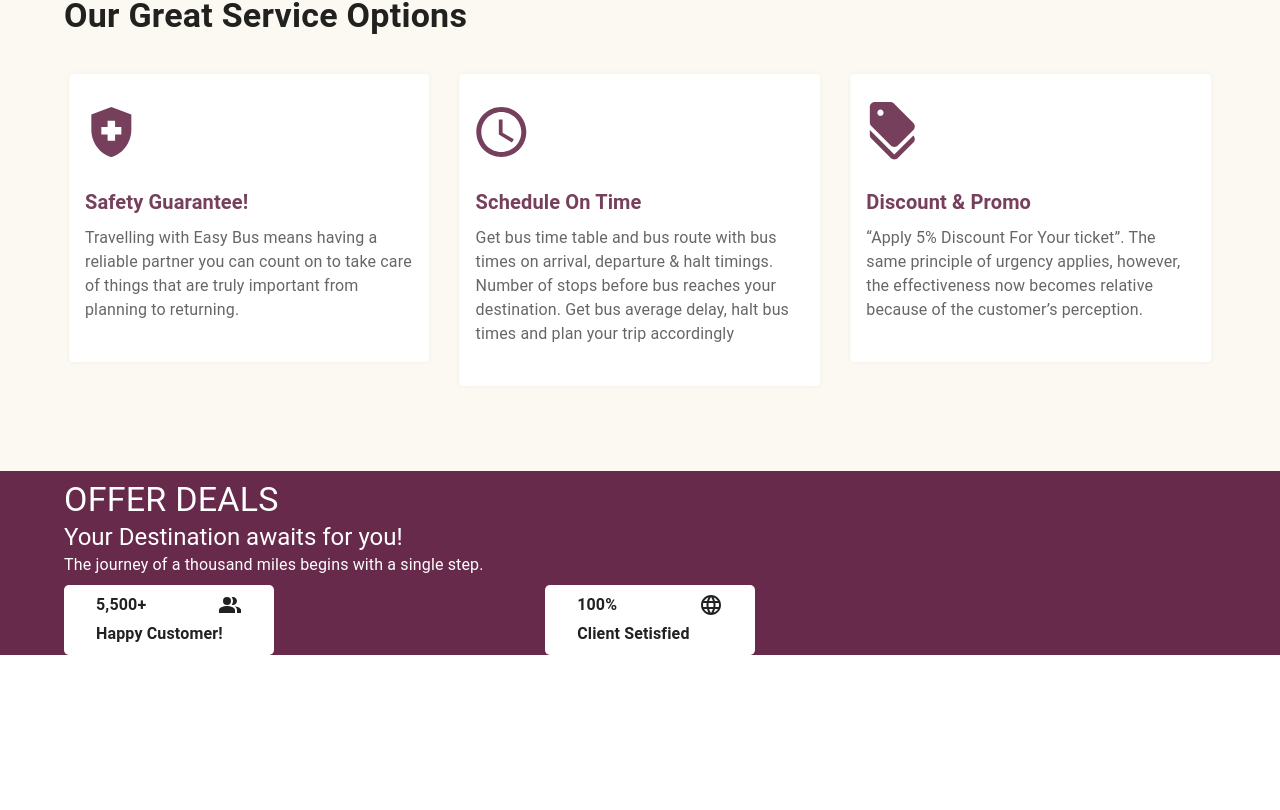
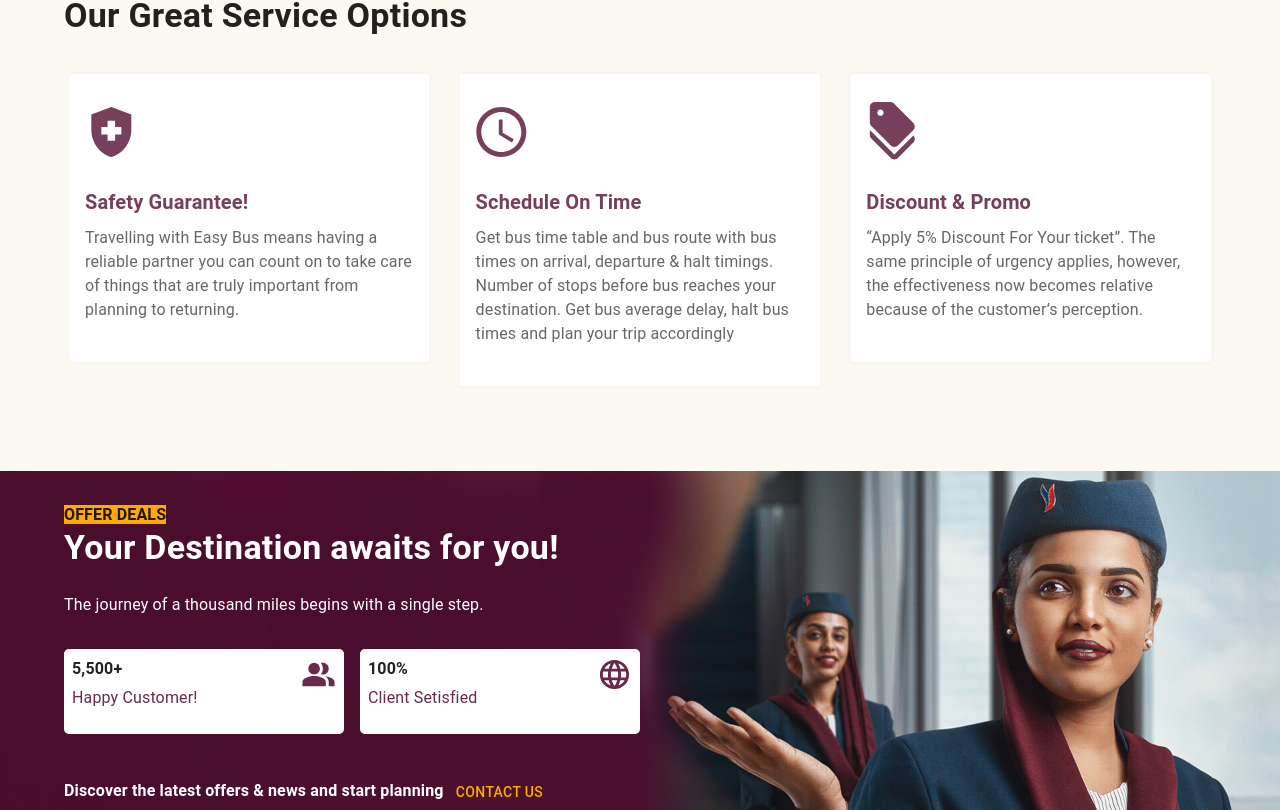
Before and after one commit to apo-star/React_Easybus, a React (Vite) app in the folder frontend/: page / in a window 1280 px wide. Shown: the part 3600-4410 px from the top of the page. Before the commit the page ends 4255 px from the top, so only its background shows below. Built offline with nearby package versions, Linux system fonts and the light colour scheme.

Commit message:
destibation section added

```diff
--- a/frontend/src/pages/contact/Contact.jsx
+++ b/frontend/src/pages/contact/Contact.jsx
@@ -1,5 +1,40 @@
+import { Box, Typography, FormControl, TextField,Button,Input  } from "@mui/material";
+
+
 const Contact = () => {
-  return <div></div>;
+  const handleSubmit = (e) => {
+    e.preventDefault();
+
+  }
+  return (
+    <Box>
+      <Box sx={{width:"100%",height:"243px"}}></Box>
+      <Box>
+        <Box marginTop={1} sx={{ textAlign:"center"}}>
+          <Typography variant="p">CONTACT US NOW</Typography>
+          <Typography variant="h5">Write a Message</Typography>
+        </Box>
+        <Box sx={{display:"flex",justifyContent:"center"}}>
+          <form onSubmit={handleSubmit}>
+            <Box>
+              <TextField name="name" id="outlined" placeholder="Your Name" variant="outlined" />
+              <TextField id="outlined-basic" placeholder="Your Email" variant="outlined" />
+            </Box>
+            <Box>
+              <TextField id="outlined-basic" placeholder="Subject" variant="outlined" />
+              <TextField id="outlined-basic" placeholder="Your Mobile" variant="outlined" />
+            </Box>
+            <Box  sx={{display:"flex",justifyContent:"center"}}>
+              <TextField id="outlined-basic" placeholder="Message" variant="outlined" />
+            </Box>
+            <Box  sx={{display:"flex",justifyContent:"center"}}>
+              <Button type="submit" variant="contained">Submit</Button>
+            </Box>
+          </form>
+        </Box>
+      </Box>
+    </Box>
+  );
 };
 
 export default Contact;
--- a/frontend/src/pages/home/sections/destination/counter.css
+++ b/frontend/src/pages/home/sections/destination/counter.css
@@ -1,3 +1,8 @@
 .counter{
     border-radius: 5px;
 }
+.destination-bg{
+    background-image: url("../../../../assets/destination_bg.jpg");
+    width: 100%;
+    background-size: cover;
+}
--- a/frontend/src/pages/home/sections/destination/destination.jsx
+++ b/frontend/src/pages/home/sections/destination/destination.jsx
@@ -1,11 +1,13 @@
-import { Box, Stack, Typography } from '@mui/material';
+import { Box, Button, Stack, Typography } from '@mui/material';
 import PeopleAltIcon from '@mui/icons-material/PeopleAlt';
 import LanguageIcon from '@mui/icons-material/Language';
 import React from 'react'
 import { useCountUp } from 'react-countup';
 
 import './counter.css';
-import { Container } from '@mui/system';
+import { useNavigate } from 'react-router-dom';
+
+
 
 const Destination = () => {
   useCountUp({
@@ -24,43 +26,48 @@ const Destination = () => {
     duration: 0.9,
     enableScrollSpy: true,
   });
+  const navigate = useNavigate()
   return (
-    <Box sx={{ bgcolor: "#672A4B" }} >
-      <Stack maxWidth={"90%"} mx={"auto"} paddingTop={1}>
+    <Box className="destination-bg">
+      <Stack maxWidth={"90%"} mx={"auto"} paddingTop={4}>
         <Box marginBottom={1}>
-          <Typography variant="h4" sx={{ color: "#FFF" }}>OFFER DEALS</Typography>
-          <Typography variant="h5" sx={{ color: "#FFF" }}>Your Destination awaits for you!</Typography>
-          <Typography variant="p" sx={{ color: "#FFF" }}>The journey of a thousand miles begins with a single step.</Typography>
+          <Typography marginBottom={1} variant="p" sx={{fontWeight:"bold",backgroundColor:"#FFA903" }}>OFFER DEALS</Typography>
+          <Typography marginBottom={3} variant="h4" sx={{ color: "#FFF",fontWeight:"bold" }}>Your Destination awaits for you!</Typography>
+          <Typography marginBottom={3} variant="p" sx={{ color: "#FFF" }}>The journey of a thousand miles begins with a single step.</Typography>
         </Box>
-        <Box maxWidth={"60%"} display="flex" justifyContent="space-between" >
+        <Box marginTop={3} maxWidth={"50%"} display="flex" justifyContent="space-between" sx={{flexDirection:{xs:"column",lg:"row"}, }} >
 
-          <Box width={210} height={70} sx={{ bgcolor: "#fff" }} className="counter">
+          <Box width={280} height={85} sx={{ bgcolor: "#fff", marginBottom:{xs:"10px", lg:"0"} }} className="counter">
 
-            <Box margin={1} display="flex" sx={{ flexDirection: 'column' }}>
-              <Container sx={{display:"flex", justifyContent:"space-between",marginBottom:"5px"}} >
+            <Box margin={1} display="flex" sx={{ flexDirection: 'row' }}>
+              <Box  sx={{ display: "flex", justifyContent: "space-between", marginBottom: "5px", flexDirection: 'column', width: "100%" }} >
                 <strong><Typography variant="p" id="customerCounter" /></strong>
-                <PeopleAltIcon />
-              </Container>
-              <Container>
-                <Typography variant='p' sx={{fontWeight:"bold",marginTop:"5px"}}>Happy Customer!</Typography>
-              </Container>
+                <Typography variant='p' sx={{ marginTop: "5px",color:"#672a4b" }}>Happy Customer!</Typography>
+              </Box>
+              <Box>
+                <PeopleAltIcon  sx={{color:"#672a4b"}} fontSize="large" />
+
+              </Box>
             </Box>
 
           </Box>
 
-          <Box width={210} height={70} sx={{ bgcolor: "#fff" }} className="counter">
+          <Box width={280} height={85} sx={{ bgcolor: "#fff" }} className="counter">
 
-            <Box margin={1} display="flex" sx={{ flexDirection: 'column' }}>
-              <Container sx={{display:"flex", justifyContent:"space-between",marginBottom:"5px"}} >
+            <Box margin={1} display="flex" sx={{ flexDirection: 'row' }}>
+              <Box sx={{ display: "flex", justifyContent: "space-between", marginBottom: "5px", flexDirection: 'column', width: "100%" }} >
                 <strong><Typography variant="p" id="percentageCounter" /></strong>
-                <LanguageIcon />
-              </Container>
-              <Container>
-                <Typography variant='p' sx={{fontWeight:"bold",marginTop:"5px"}}>Client Setisfied</Typography>
-              </Container>
+                <Typography variant='p' sx={{ marginTop: "5px",color:"#672a4b" }}>Client Setisfied</Typography>
+              </Box>
+              <Box>
+                <LanguageIcon sx={{color:"#672a4b"}} fontSize="large" />
+              </Box>
             </Box>
 
           </Box>
+        </Box>
+        <Box marginTop={5}>
+          <Typography variant="p" sx={{fontWeight:"bold", color:"#fff"}}>Discover the latest offers & news and start planning <Button onClick={() => navigate("/contact")}>Contact Us</Button></Typography>
         </Box>
       </Stack>
     </Box>
```
Also changed, not shown: frontend/src/assets/destination_bg.jpg (added).
